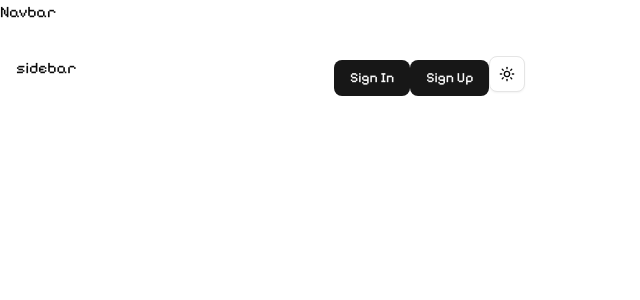
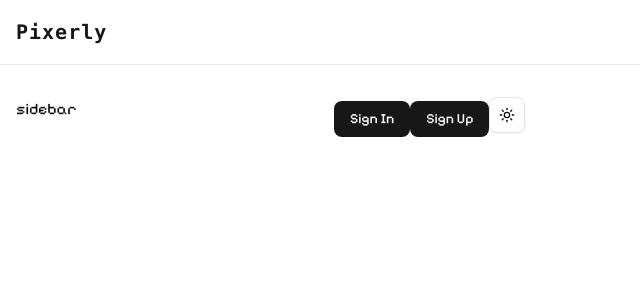
Before and after one commit to berkcantelseren/Pixerly, a Next.js app: page / in a window 1280 px wide. Shown: the top 300 px of the page, without its empty margins (0-640 px from the left). Built offline with nearby package versions, Linux system fonts and the light colour scheme; no server answers.

Commit message:
navbar update

```diff
--- /dev/null
+++ b/src/components/DesktopNavbar.tsx
@@ -0,0 +1,7 @@
+import React from "react";
+
+function DesktopNavbar() {
+  return <div></div>;
+}
+
+export default DesktopNavbar;
--- /dev/null
+++ b/src/components/MobileNavbar.tsx
@@ -0,0 +1,7 @@
+import React from "react";
+
+function MobileNavbar() {
+  return <div></div>;
+}
+
+export default MobileNavbar;
--- a/src/components/Navbar.tsx
+++ b/src/components/Navbar.tsx
@@ -1,5 +1,25 @@
+import Link from "next/link";
+import DesktopNavbar from "./DesktopNavbar";
+
 function Navbar() {
-  return <div>Navbar</div>;
+  return (
+    <nav className="sticky top-0 w-full border-b bg-background/95 backdrop-blur supports-[backdrop-filter]:bg-background/60 z-50">
+      <div className="max-w-7xl mx-auto px-4">
+        <div className="flex items-center justify-between h-16">
+          <div className="flex items-center">
+            <Link
+              href="/"
+              className="text-xl font-bold text-primary font-mono tracking-wider"
+            >
+              Pixerly
+            </Link>
+          </div>
+
+          <DesktopNavbar />
+        </div>
+      </div>
+    </nav>
+  );
 }
 
 export default Navbar;
```
